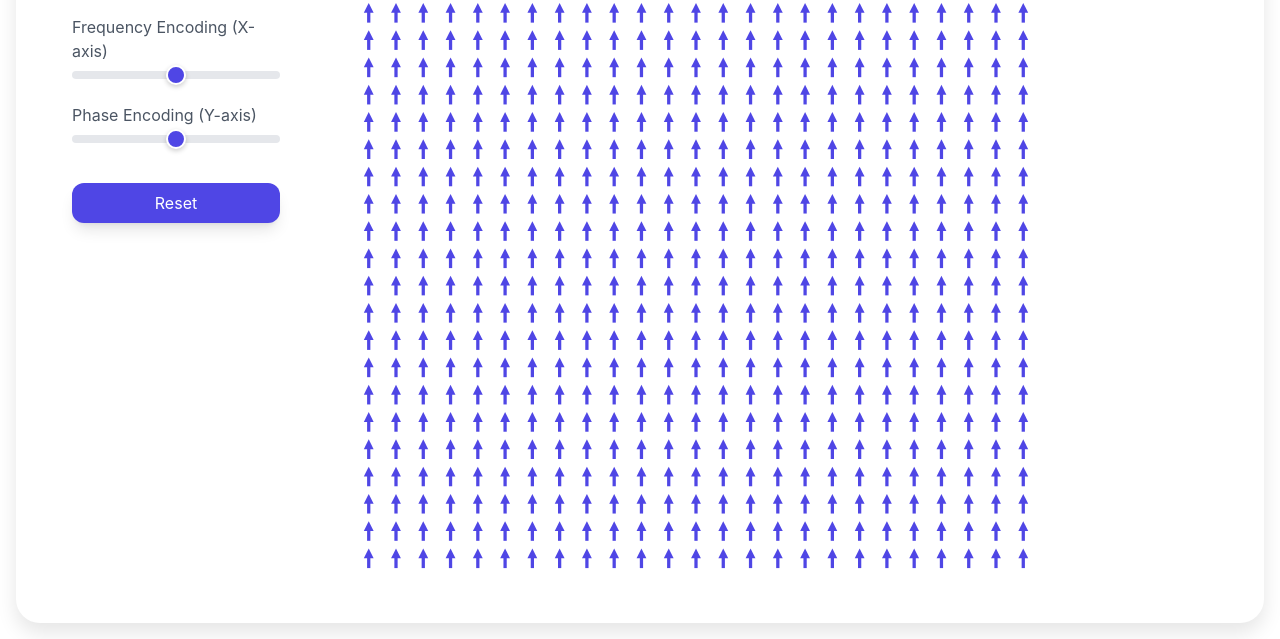
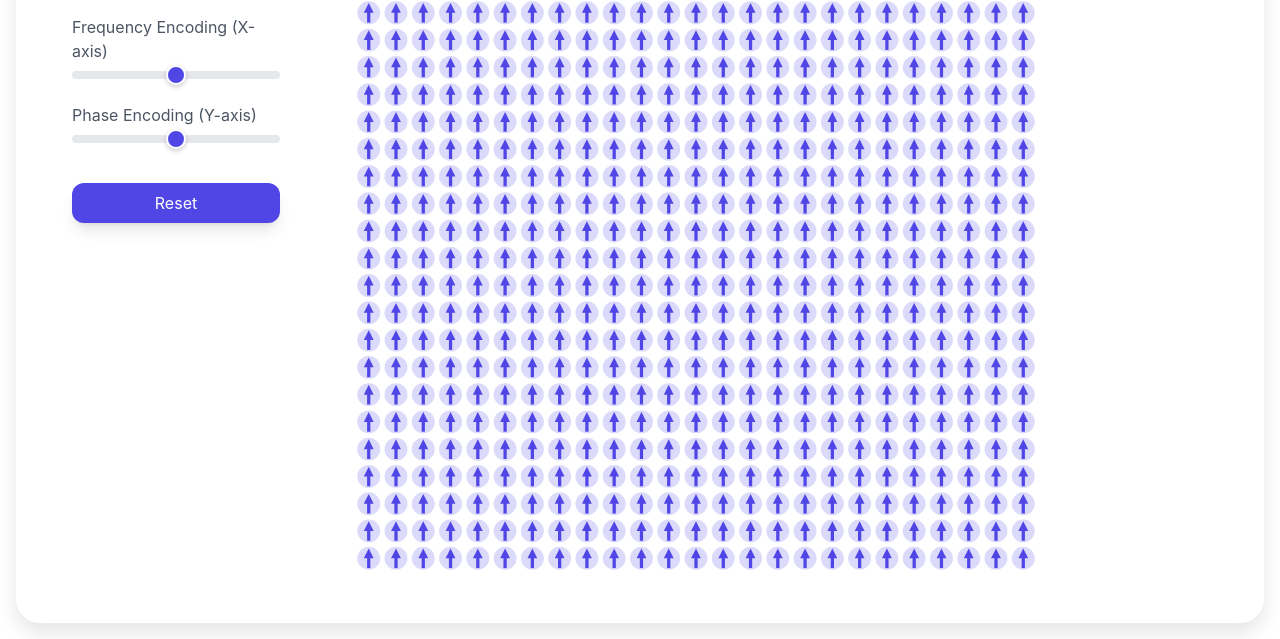
Before and after one commit to dangallichan/teaching-aids, a plain HTML site: page phaseEncoding.html in a window 1280 px wide. Shown: the part 177-816 px from the top of the page. Drawn offline with nearby package versions, Linux system fonts and the light colour scheme.

Commit message:
Update phaseEncoding.html

```diff
--- a/phaseEncoding.html
+++ b/phaseEncoding.html
@@ -87,6 +87,7 @@
             const gridSize = 25;
             const numSpins = gridSize * gridSize;
             const arrowScale = 0.06;
+            const circleRadius = 0.035;
 
             // Store the initial spin positions
             let spinPositions = [];
@@ -135,6 +136,13 @@
                 // Draw each spin
                 spinPositions.forEach(pos => {
                     const { x, y } = pos;
+
+                    // Draw the semi-transparent circle marker for the spin
+                    ctx.beginPath();
+                    ctx.arc(x, y, circleRadius, 0, 2 * Math.PI);
+                    ctx.fillStyle = 'rgba(79, 70, 229, 0.2)';
+                    ctx.fill();
+
                     // Apply a 90-degree offset to the initial phase so the arrows point up by default
                     const totalPhase = (x * phaseXRad) + (y * phaseYRad) + Math.PI / 2;
 
```
